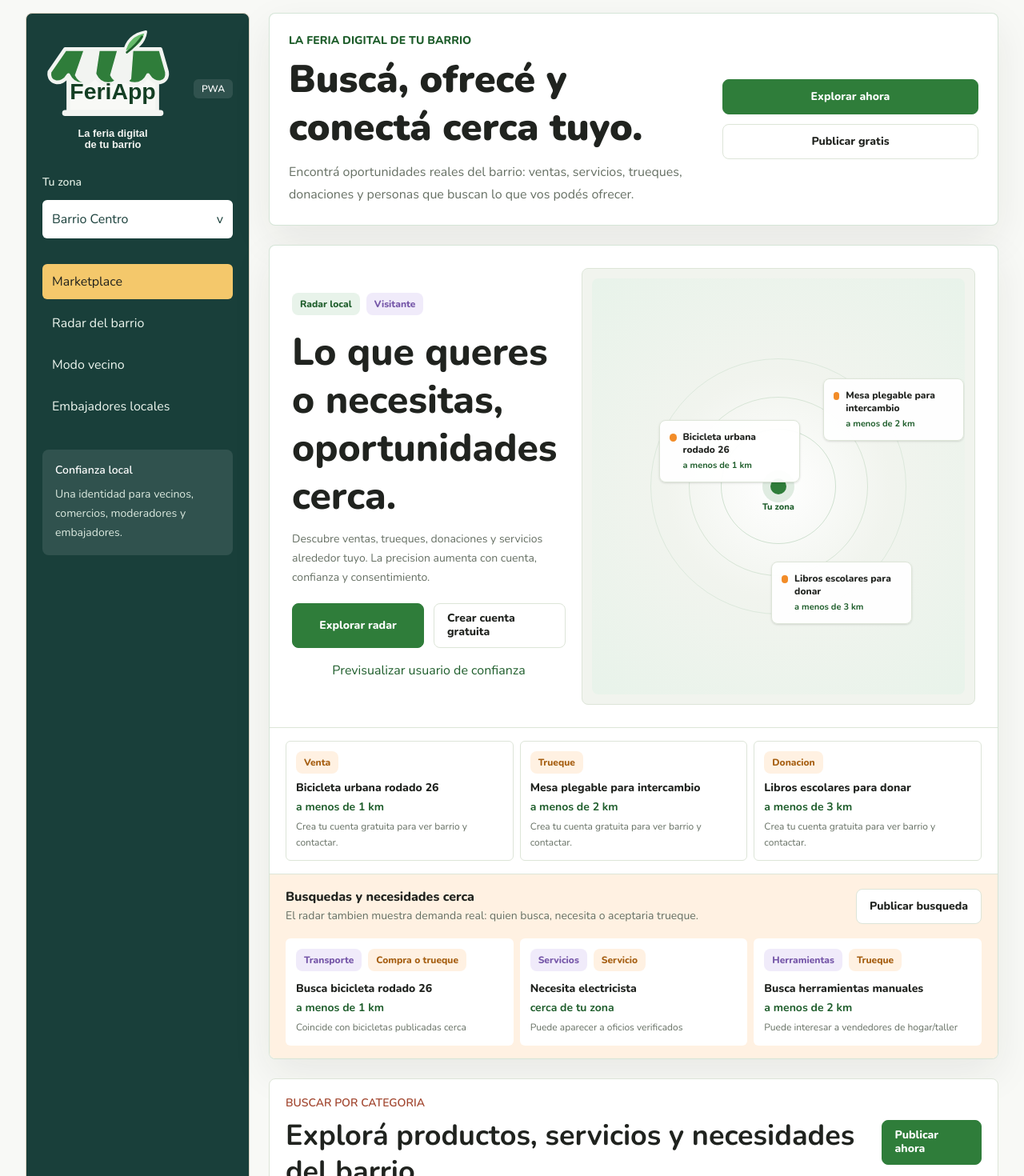
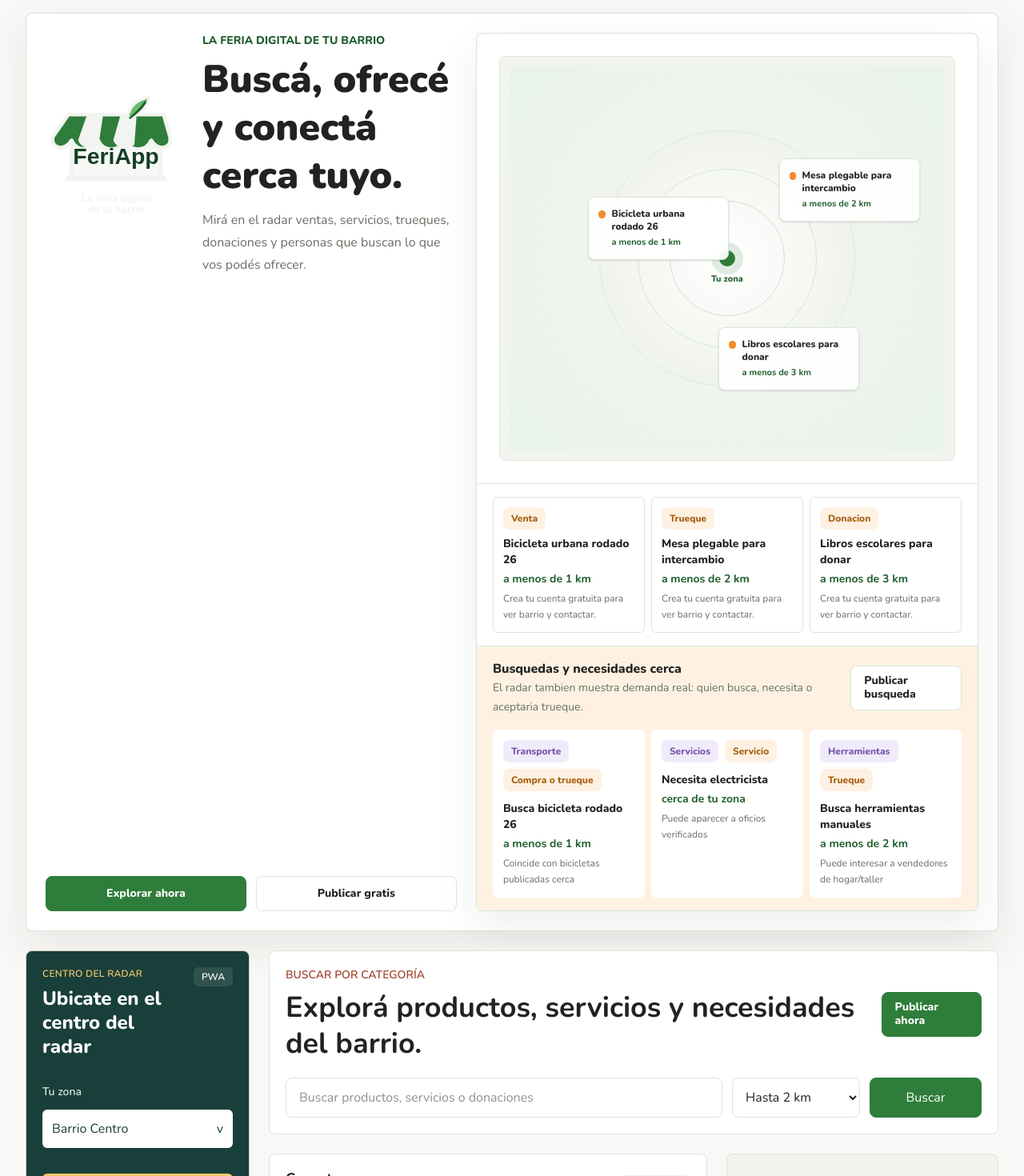
Before and after one commit to Alk1453/FeriApp, a Next.js app: page / in a window 1280 px wide. Shown: the top 1470 px of the page at 80% size. Built offline with nearby package versions, Linux system fonts and the light colour scheme.

Commit message:
Reorder home around radar hero

```diff
--- a/src/app/_components/local-radar.tsx
+++ b/src/app/_components/local-radar.tsx
@@ -17,6 +17,7 @@ import {
 
 type LocalRadarProps = {
   listings: ListingSummary[];
+  variant?: "full" | "hero";
 };
 
 const pointPositions = [
@@ -25,7 +26,7 @@ const pointPositions = [
   "left-[48%] top-[68%]",
 ];
 
-export function LocalRadar({ listings }: LocalRadarProps) {
+export function LocalRadar({ listings, variant = "full" }: LocalRadarProps) {
   const account = useSyncExternalStore(
     subscribeToLocalSession,
     readLocalAccount,
@@ -42,10 +43,16 @@ export function LocalRadar({ listings }: LocalRadarProps) {
         : getUserAccessProfile({ account, zone }),
     [account, showTrustedPreview, zone],
   );
+  const hero = variant === "hero";
 
   return (
     <section className="overflow-hidden rounded-lg border border-primary/20 bg-white shadow-[0_18px_50px_rgba(32,35,31,0.08)]">
-      <div className="grid gap-5 p-5 sm:p-6 lg:grid-cols-[0.82fr_1.18fr] lg:p-7">
+      <div
+        className={`grid gap-5 p-5 sm:p-6 lg:p-7 ${
+          hero ? "lg:grid-cols-1" : "lg:grid-cols-[0.82fr_1.18fr]"
+        }`}
+      >
+        {hero ? null : (
           <div className="flex flex-col justify-center">
             <div className="flex flex-wrap items-center gap-2">
               <span className="ui-chip ui-chip-success">Radar local</span>
@@ -85,9 +92,14 @@ export function LocalRadar({ listings }: LocalRadarProps) {
                 : "Previsualizar usuario de confianza"}
             </button>
           </div>
+        )}
 
         <div className="rounded-lg border border-border-soft bg-surface-soft p-3">
-          <div className="relative min-h-[360px] overflow-hidden rounded-lg bg-[radial-gradient(circle_at_center,#ffffff_0,#f1f4ee_40%,#e8f3ea_100%)] sm:min-h-[430px] lg:min-h-[520px]">
+          <div
+            className={`relative overflow-hidden rounded-lg bg-[radial-gradient(circle_at_center,#ffffff_0,#f1f4ee_40%,#e8f3ea_100%)] ${
+              hero ? "min-h-[380px] sm:min-h-[480px]" : "min-h-[360px] sm:min-h-[430px] lg:min-h-[520px]"
+            }`}
+          >
             <div className="absolute left-1/2 top-1/2 size-36 -translate-x-1/2 -translate-y-1/2 rounded-full border border-primary/20" />
             <div className="absolute left-1/2 top-1/2 size-56 -translate-x-1/2 -translate-y-1/2 rounded-full border border-primary/15" />
             <div className="absolute left-1/2 top-1/2 size-80 -translate-x-1/2 -translate-y-1/2 rounded-full border border-primary/10" />
--- a/src/app/page.tsx
+++ b/src/app/page.tsx
@@ -17,15 +17,58 @@ export default function Home() {
 
   return (
     <main className="ui-page pb-24 md:pb-0">
-      <section className="mx-auto grid min-h-screen w-full max-w-7xl gap-6 px-4 py-4 sm:px-6 lg:grid-cols-[280px_1fr] lg:px-8">
-        <aside className="rounded-lg border border-[#d9d0c0] bg-[#193f3a] p-5 text-white lg:min-h-[calc(100vh-2rem)]">
-          <div className="flex items-center justify-between gap-3">
-            <div>
+      <section className="mx-auto flex min-h-screen w-full max-w-7xl flex-col gap-6 px-4 py-4 sm:px-6 lg:px-8">
+        <header className="grid gap-6 rounded-lg border border-primary/20 bg-white p-5 shadow-[0_18px_50px_rgba(32,35,31,0.08)] sm:p-6 xl:grid-cols-[0.9fr_1.1fr] xl:items-stretch">
+          <div className="flex flex-col justify-between gap-6">
+            <div className="flex flex-col gap-5 sm:flex-row sm:items-center">
               <img
                 alt="FeriApp"
-                className="h-auto w-44"
+                className="h-auto w-44 shrink-0"
                 src="/brand/logo-sidebar-dark.svg"
               />
+              <div>
+                <p className="text-sm font-extrabold uppercase text-primary-strong">
+                  La feria digital de tu barrio
+                </p>
+                <h1 className="mt-2 max-w-3xl text-4xl font-black leading-tight text-foreground sm:text-5xl">
+                  Buscá, ofrecé y conectá cerca tuyo.
+                </h1>
+                <p className="mt-3 max-w-2xl text-base leading-7 text-muted">
+                  Mirá en el radar ventas, servicios, trueques, donaciones y
+                  personas que buscan lo que vos podés ofrecer.
+                </p>
+              </div>
+            </div>
+
+            <div className="grid gap-3 sm:grid-cols-2 xl:max-w-xl">
+              <Link
+                className="ui-button ui-button-primary w-full"
+                href="/publicaciones"
+              >
+                Explorar ahora
+              </Link>
+              <Link
+                className="ui-button ui-button-secondary w-full"
+                href="/publicaciones/nueva"
+              >
+                Publicar gratis
+              </Link>
+            </div>
+          </div>
+
+          <LocalRadar listings={listings} variant="hero" />
+        </header>
+
+        <section className="grid gap-6 lg:grid-cols-[280px_1fr]">
+          <aside className="rounded-lg border border-[#d9d0c0] bg-[#193f3a] p-5 text-white">
+            <div className="flex items-start justify-between gap-3">
+              <div>
+                <p className="text-xs font-semibold uppercase tracking-wide text-[#f4c86b]">
+                  Centro del radar
+                </p>
+                <h2 className="mt-2 text-2xl font-extrabold leading-tight">
+                  Ubicate en el centro del radar
+                </h2>
               </div>
               <span className="rounded-md bg-white/10 px-2.5 py-1 text-xs font-semibold">
                 PWA
@@ -40,7 +83,7 @@ export default function Home() {
               </button>
             </div>
 
-          <nav className="mt-8 space-y-2" aria-label="Modulos principales">
+            <nav className="mt-8 space-y-2" aria-label="Módulos principales">
               {modules.map((module, index) => (
                 <button
                   className={`w-full rounded-md px-3 py-2.5 text-left text-sm font-semibold ${
@@ -58,51 +101,18 @@ export default function Home() {
             <div className="mt-8 rounded-lg bg-white/10 p-4">
               <p className="text-sm font-semibold">Confianza local</p>
               <p className="mt-2 text-sm leading-6 text-[#dbe9df]">
-              Una identidad para vecinos, comercios, moderadores y embajadores.
+                Una identidad para vecinos, comercios, moderadores y
+                embajadores.
               </p>
             </div>
           </aside>
 
           <div className="flex flex-col gap-6">
-          <header className="rounded-lg border border-primary/20 bg-white p-5 shadow-[0_18px_50px_rgba(32,35,31,0.08)] sm:p-6">
-            <div className="flex flex-col gap-5 xl:flex-row xl:items-center xl:justify-between">
-              <div>
-                <p className="text-sm font-extrabold uppercase text-primary-strong">
-                  La feria digital de tu barrio
-                </p>
-                <h2 className="mt-2 max-w-4xl text-4xl font-black leading-tight text-foreground sm:text-5xl">
-                  Buscá, ofrecé y conectá cerca tuyo.
-                </h2>
-                <p className="mt-3 max-w-2xl text-base leading-7 text-muted">
-                  Encontrá oportunidades reales del barrio: ventas, servicios,
-                  trueques, donaciones y personas que buscan lo que vos podés
-                  ofrecer.
-                </p>
-              </div>
-              <div className="grid gap-3 sm:grid-cols-2 xl:min-w-80 xl:grid-cols-1">
-                <Link
-                  className="ui-button ui-button-primary w-full"
-                  href="/publicaciones"
-                >
-                  Explorar ahora
-                </Link>
-                <Link
-                  className="ui-button ui-button-secondary w-full"
-                  href="/publicaciones/nueva"
-                >
-                  Publicar gratis
-                </Link>
-              </div>
-            </div>
-          </header>
-
-          <LocalRadar listings={listings} />
-
             <header className="ui-surface p-4 sm:p-5">
               <div className="flex flex-col gap-4 xl:flex-row xl:items-center xl:justify-between">
                 <div>
                   <p className="text-sm font-semibold uppercase text-[#a1452e]">
-                  Buscar por categoria
+                    Buscar por categoría
                   </p>
                   <h2 className="mt-2 max-w-3xl text-3xl font-bold leading-tight sm:text-4xl">
                     Explorá productos, servicios y necesidades del barrio.
@@ -127,9 +137,7 @@ export default function Home() {
                   <option>Hasta 5 km</option>
                   <option>Toda la localidad</option>
                 </select>
-              <button className="ui-button ui-button-primary">
-                Buscar
-              </button>
+                <button className="ui-button ui-button-primary">Buscar</button>
               </div>
             </header>
 
@@ -167,9 +175,11 @@ export default function Home() {
                             }
                           </span>
                         </div>
-                      <h4 className="mt-3 text-lg font-bold">{item.title}</h4>
+                        <h4 className="mt-3 text-lg font-bold">
+                          {item.title}
+                        </h4>
                         <p className="mt-1 text-sm text-[#69665f]">
-                        {item.trustLabel} - mas detalle al crear cuenta
+                          {item.trustLabel} - más detalle al crear cuenta
                         </p>
                       </div>
                       <div className="flex items-center justify-between gap-4 md:flex-col md:items-end">
@@ -208,7 +218,7 @@ export default function Home() {
                 <section className="ui-surface p-5">
                   <h3 className="text-lg font-bold">Modo vecino</h3>
                   <p className="mt-2 text-sm leading-6 text-[#69665f]">
-                  Para descubrir, guardar, seguir categorias y recomendar sin
+                    Para descubrir, guardar, seguir categorías y recomendar sin
                     tener que comprar o vender.
                   </p>
                   <div className="mt-4 grid grid-cols-2 gap-3 text-center">
@@ -228,9 +238,9 @@ export default function Home() {
                 </section>
 
                 <section className="rounded-lg border border-[#d9d0c0] bg-[#193f3a] p-5 text-white">
-                <h3 className="text-lg font-bold">Expansion modular</h3>
+                  <h3 className="text-lg font-bold">Expansión modular</h3>
                   <p className="mt-2 text-sm leading-6 text-[#dbe9df]">
-                  El marketplace es el primer modulo de una red local de
+                    El marketplace es el primer módulo de una red local de
                     confianza.
                   </p>
                   <div className="mt-4 flex flex-wrap gap-2">
@@ -248,6 +258,7 @@ export default function Home() {
             </section>
           </div>
         </section>
+      </section>
       <BottomNavigation />
     </main>
   );
```
Lines whose indentation alone changed are shown as unchanged.
